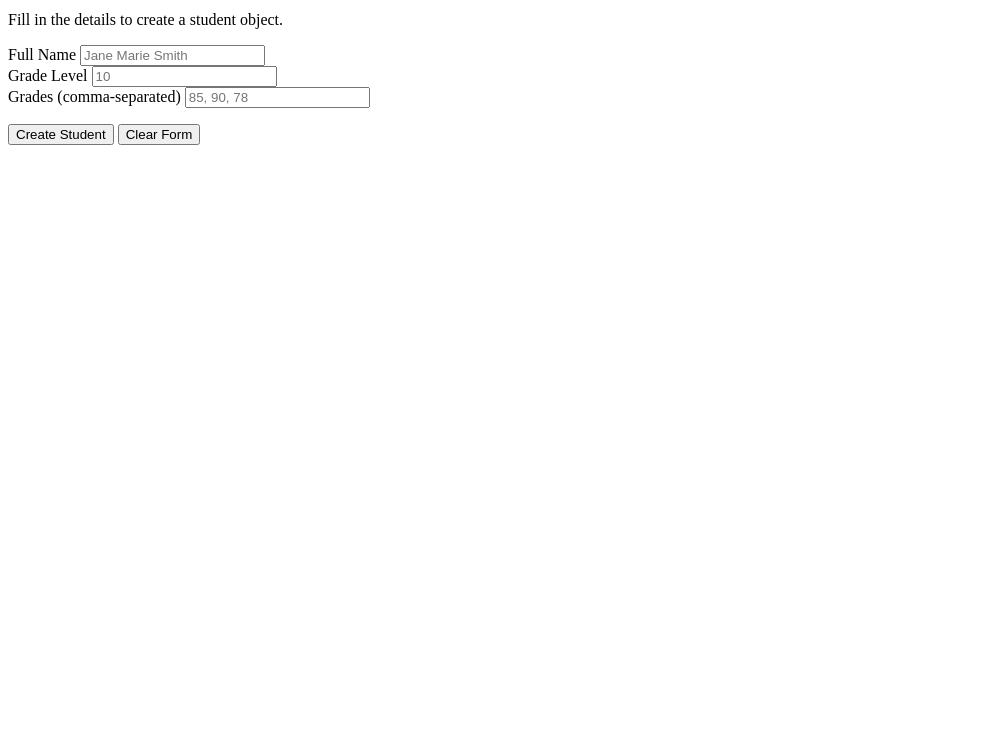
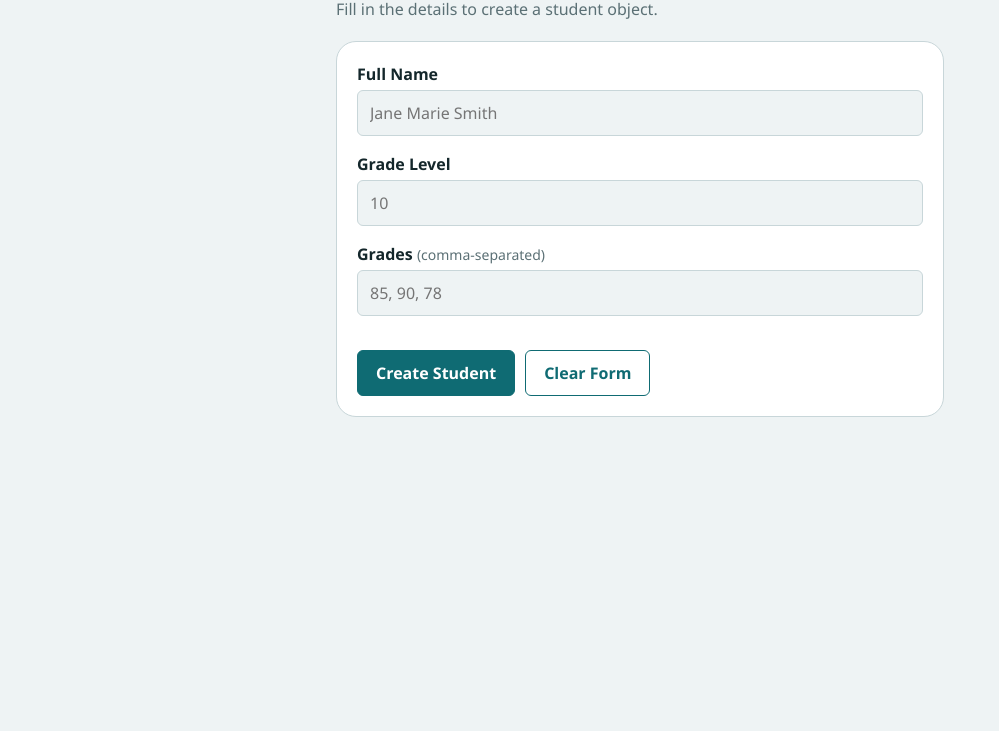
Before and after one commit to BarnabasBozsak/js, a website: page index.html in a window 1280 px wide. Shown: the part 69-800 px from the top of the page, without its empty margins (0-999 px from the left). Drawn offline with Linux system fonts and the light colour scheme.

Commit message:
Done with ccs for now

```diff
--- a/index.html
+++ b/index.html
@@ -1,32 +1,55 @@
-<!DOCTYPE html>
+<!doctype html>
 <html lang="en">
   <head>
-    <meta charset="UTF-8">
-    <meta name="viewport" content="width=device-width, initial-scale=1.0">
+    <meta charset="UTF-8" />
+    <meta name="viewport" content="width=device-width, initial-scale=1.0" />
     <title></title>
+    <link rel="stylesheet" href="style.css" />
+    <script src="kreta.js" defer></script>
   </head>
   <body>
-    <main >
+    <main>
       <h1>Student Record</h1>
       <p class="sub">Fill in the details to create a student object.</p>
       <div class="card">
         <div id="form">
           <div class="field">
             <label for="fullName">Full Name</label>
-                    <input type="text" id="fullName" autocomplete="off" placeholder="Jane Marie Smith">
+            <input
+              type="text"
+              id="fullName"
+              autocomplete="off"
+              placeholder="Jane Marie Smith"
+            />
           </div>
           <div class="field">
             <label for="gradeLevel">Grade Level</label>
-                    <input type="text" id="gradeLevel" autocomplete="off" placeholder="10">
+            <input
+              type="text"
+              id="gradeLevel"
+              autocomplete="off"
+              placeholder="10"
+            />
           </div>
           <div class="field">
-                    <label for="grades">Grades <span class="hint">(comma-separated)</span></label>
-                    <input type="text" id="grades" autocomplete="off" placeholder="85, 90, 78">
+            <label for="grades"
+              >Grades <span class="hint">(comma-separated)</span></label
+            >
+            <input
+              type="text"
+              id="grades"
+              autocomplete="off"
+              placeholder="85, 90, 78"
+            />
           </div>
           <p class="err" id="err" role="alert"></p>
           <div class="actions">
-                    <button class="primary" id="create" type="button">Create Student</button>
-                    <button class="secondary" id="reset" type="button">Clear Form</button>
+            <button class="primary" id="create" type="button">
+              Create Student
+            </button>
+            <button class="secondary" id="reset" type="button">
+              Clear Form
+            </button>
           </div>
         </div>
       </div>
--- a/style.css
+++ b/style.css
@@ -24,3 +24,146 @@
     --code: #0e1a1c;
   }
 }
+:root[data-theme="dark"] {
+  --bg: #0e1a1c;
+  --card: #16272a;
+  --ink: #e6f0f1;
+  --muted: #93acb0;
+  --line: #2c4549;
+  --accent: #4fc3cc;
+  --accent-ink: #06191b;
+  --pass: #5fd08a;
+  --fail: #ff8a80;
+  --code: #0e1a1c;
+}
+:root {
+  box-sizing: border-box;
+  padding-top: env(safe-area-inset-top, 0px);
+  padding-bottom: env(safe-area-inset-bottom, 0px);
+}
+html {
+  scroll-padding-top: env(safe-area-inset-top, 0px);
+}
+*,
+*::before,
+*::after {
+  box-sizing: inherit;
+}
+body {
+  margin: 0;
+  background: var(--bg);
+  color: var(--ink);
+  font-family: "Segoe UI", Tahoma, Geneva, Verdana, sans-serif;
+  line-height: 1.5;
+}
+main {
+  max-width: 640px;
+  margin: 0 auto;
+  padding: 24px 16px 48px;
+}
+h1 {
+  font-size: 1.6rem;
+  margin: 0 0 4px;
+}
+p.sub {
+  margin: 0 0 20px;
+  color: var(--muted);
+}
+.card {
+  background: var(--card);
+  border: 1px solid var(--line);
+  border-radius: 20px;
+  padding: 20px;
+  margin-bottom: 20px;
+}
+label {
+  display: block;
+  font-weight: 600;
+  margin-bottom: 4px;
+}
+.hint {
+  font-weight: 400;
+  color: var(--muted);
+  font-size: 0.875rem;
+}
+input {
+  width: 100%;
+  padding: 10px 12px;
+  font: inherit;
+  color: var(--ink);
+  background: var(--bg);
+  border: 1px solid var(--line);
+  border-radius: 6px;
+}
+input:focus-visible,
+button:focus-visible {
+  outline: 2px solid var(--accent);
+  outline-offset: 2px;
+}
+.field {
+  margin-bottom: 16px;
+}
+.row {
+  display: flex;
+  gap: 12px;
+}
+.row .field {
+  flex: 1;
+}
+.err {
+  color: var(--fail);
+  font-size: 0.9rem;
+  margin: 6px 0 0;
+  min-height: 1.2em;
+}
+.actions {
+  display: flex;
+  gap: 10px;
+}
+button {
+  font: inherit;
+  font-weight: 600;
+  padding: 10px 18px;
+  border-radius: 6px;
+  cursor: pointer;
+  border: 1px solid var(--accent);
+}
+.primary {
+  background: var(--accent);
+  color: var(--accent-ink);
+}
+.secondary {
+  background: transparent;
+  color: var(--accent);
+}
+dl {
+  display: grid;
+  grid-template-columns: max-content 1fr;
+  gap: 6px 16px;
+  margin: 0;
+}
+dt {
+  color: var(--muted);
+}
+dd {
+  margin: 0;
+  font-weight: 600;
+  overflow-wrap: anywhere;
+}
+.pass {
+  color: var(--pass);
+}
+.fail {
+  color: var(--fail);
+}
+pre {
+  margin: 16px 0 0;
+  padding: 12px;
+  background: var(--code);
+  border-radius: 6px;
+  overflow-x: auto;
+  font-size: 0.85rem;
+}
+.hidden {
+  display: none;
+}
```
Lines whose indentation alone changed are shown as unchanged.
